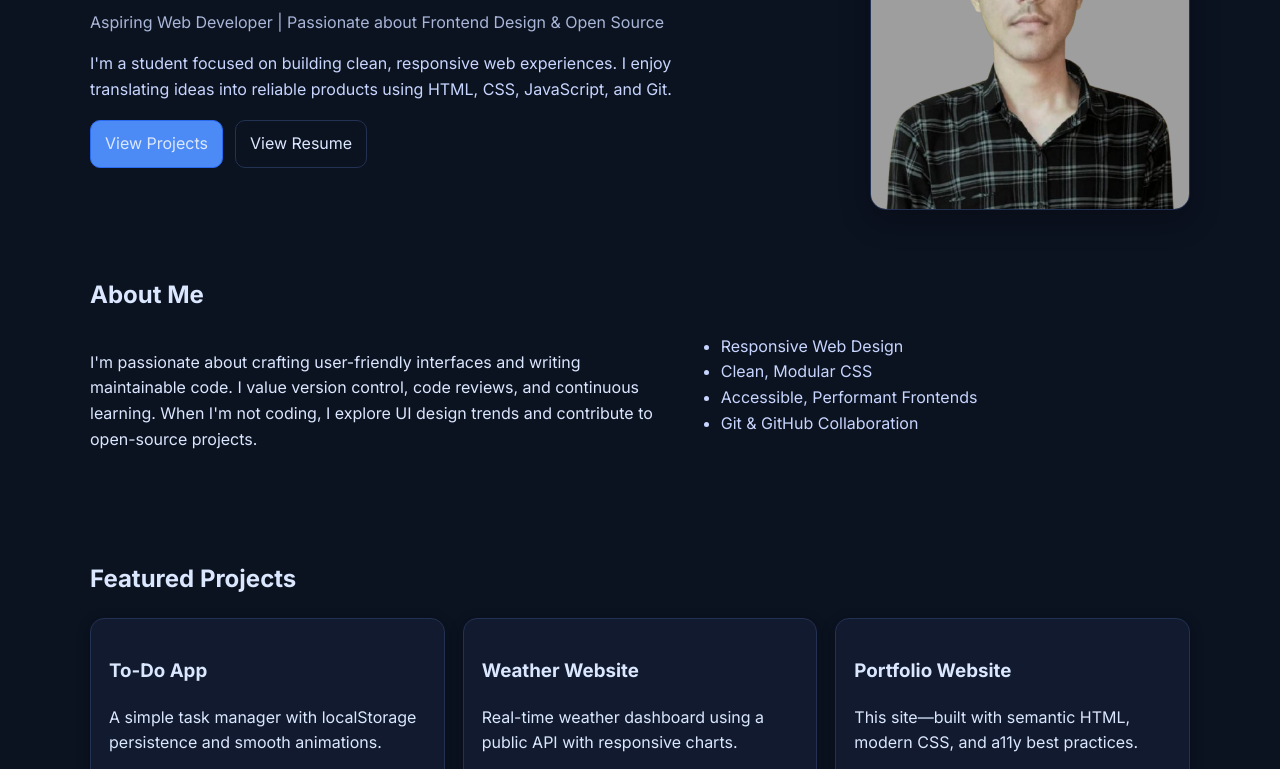
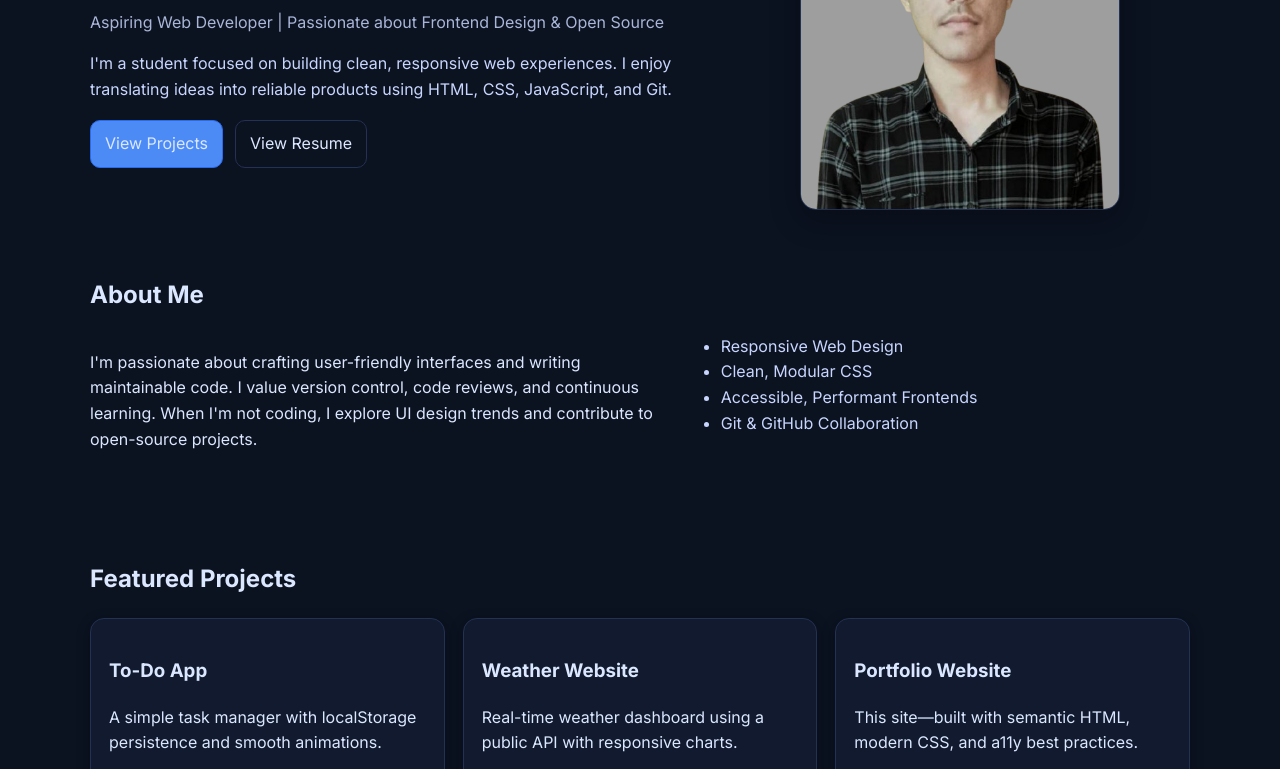
Before and after one commit to Rajnish026/RajnishSingh_PortfolioWebsite, a plain HTML site: page index.html in a window 1280 px wide. Shown: the part 221-990 px from the top of the page. Drawn offline with Linux system fonts and the light colour scheme.

Commit message:
Add files via upload

```diff
--- a/assets/css/style.css
+++ b/assets/css/style.css
@@ -130,6 +130,12 @@ img {
 	margin-left: auto;
 }
 
+.hero-media {
+  text-align: center;
+  display: block;
+  margin: 0 auto;
+}
+
 .hero-cta { margin-top: 18px; display: flex; gap: 12px; }
 
 .btn {
```
